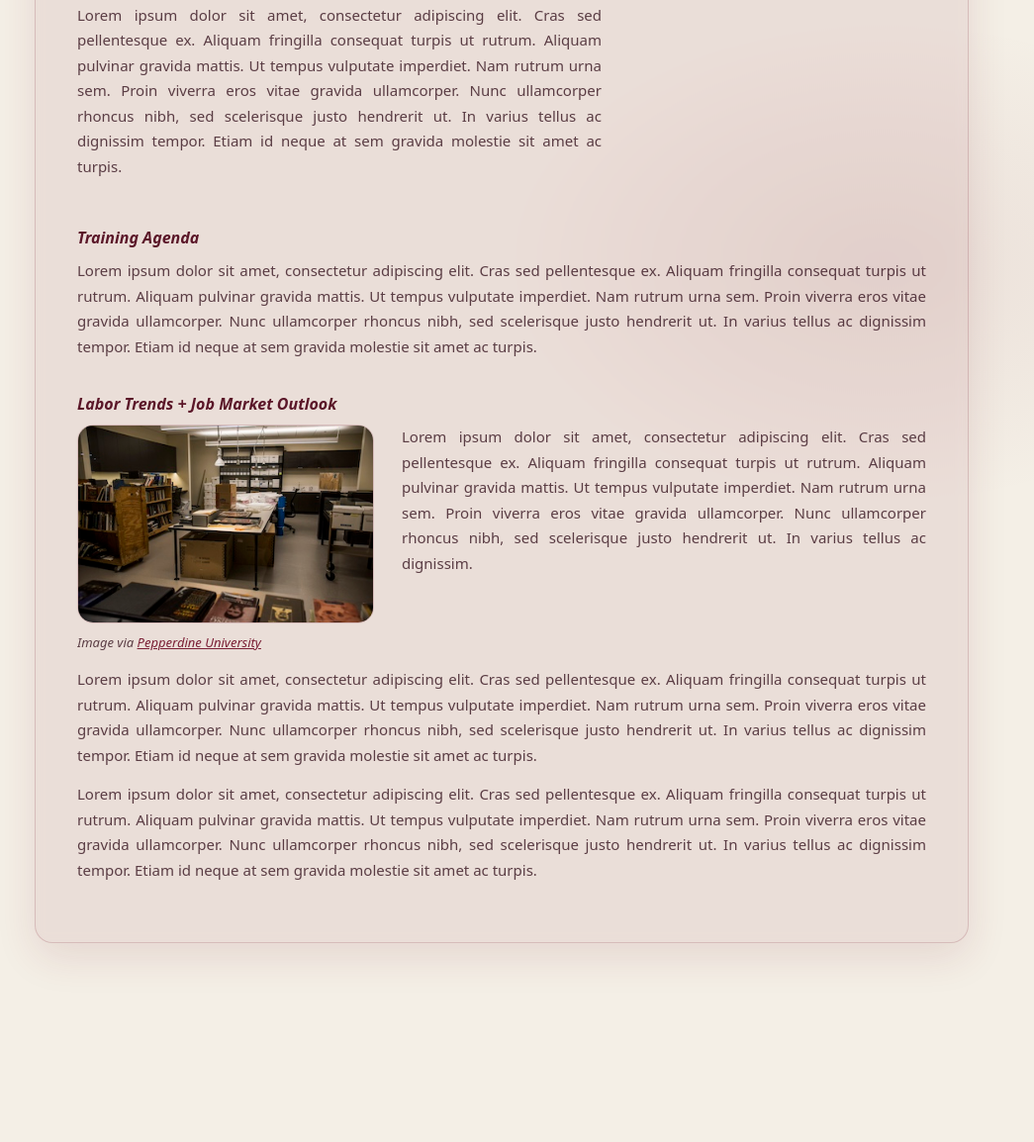
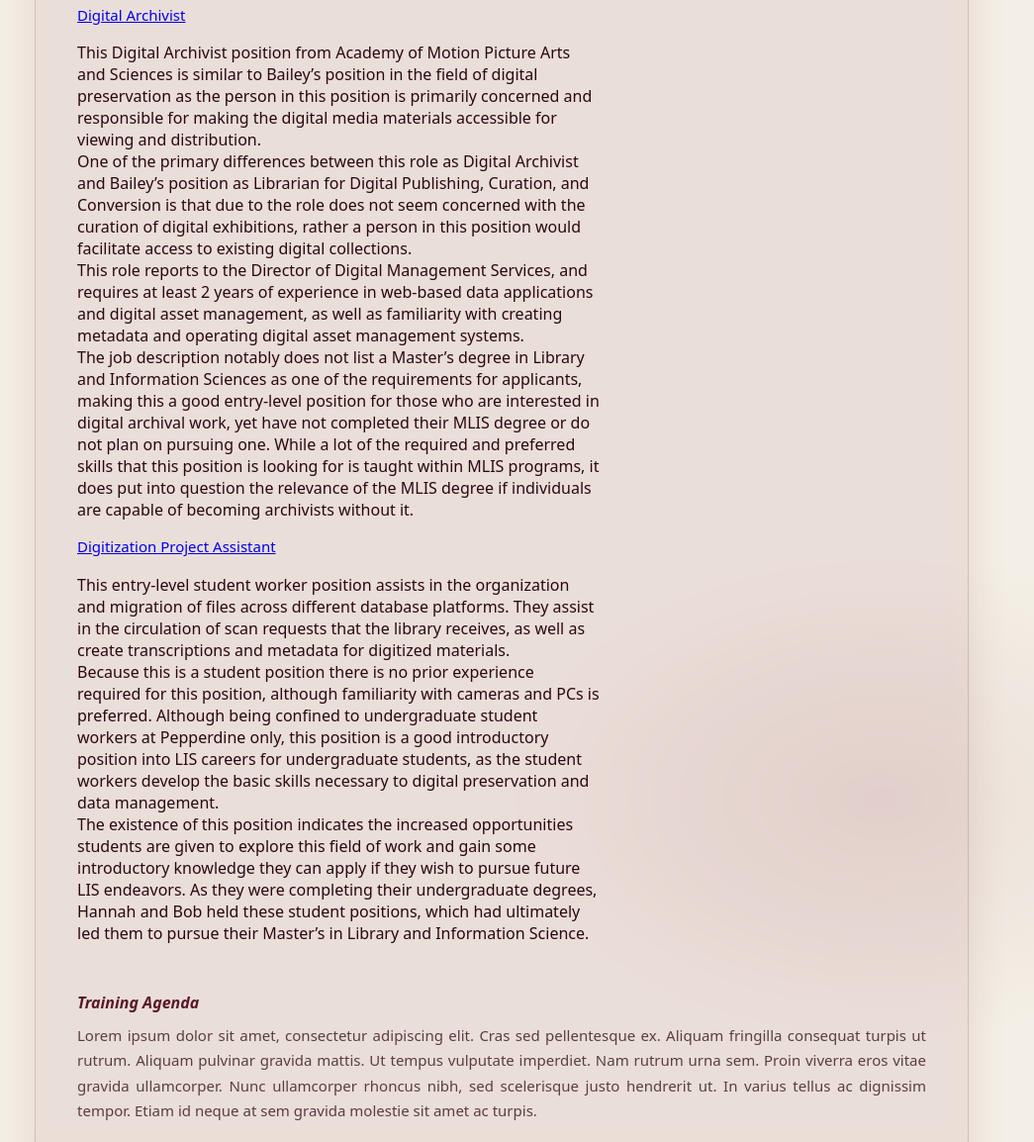
Before and after one commit to tonivang/IS270-A1-group-site, a plain HTML site: page lis.html in a window 1280 px wide. Shown: the part 1503-2657 px from the top of the page at 99% size, without its empty margins (133-1178 px from the left). Before the commit the page ends 2526 px from the top, so only its background shows below. Drawn offline with Linux system fonts and the light colour scheme.

Commit message:
Add job descriptions for Digital Archivist and Assistant
Added job descriptions for Digital Archivist and Digitization Project Assistant positions, including responsibilities and requirements.

```diff
--- a/lis.html
+++ b/lis.html
@@ -115,12 +115,68 @@
             </ul>
             </p>
             <p>
-            Lorem ipsum dolor sit amet, consectetur adipiscing elit. Cras sed pellentesque ex.
-            Aliquam fringilla consequat turpis ut rutrum. Aliquam pulvinar gravida mattis. Ut
-            tempus vulputate imperdiet. Nam rutrum urna sem. Proin viverra eros vitae gravida
-            ullamcorper. Nunc ullamcorper rhoncus nibh, sed scelerisque justo hendrerit ut. In varius
-            tellus ac dignissim tempor. Etiam id neque at sem gravida molestie sit amet ac turpis.
+              <a href="https://www.libraryjobshq.com/jobs/digital-archivist-9f81401a?utm_campaign=google_jobs_apply&utm_source=google_jobs_apply&utm_medium=organic">Digital Archivist</a>
             </p>
+            <p>
+              <ul>
+                <li>
+                  This Digital Archivist position from Academy of Motion Picture Arts and
+                  Sciences is similar to Bailey’s position in the field of digital preservation
+                  as the person in this position is primarily concerned and responsible for
+                  making the digital media materials accessible for viewing and distribution.
+                </li>
+                <li>
+                  One of the primary differences between this role as Digital Archivist and
+                  Bailey’s position as Librarian for Digital Publishing, Curation, and Conversion
+                  is that due to the role does not seem concerned with the curation of digital
+                  exhibitions, rather a person in this position would facilitate access to existing
+                  digital collections.
+                </li>
+                <li>
+                  This role reports to the Director of Digital Management Services, and requires at
+                  least 2 years of experience in web-based data applications and digital asset
+                  management, as well as familiarity with creating metadata and operating digital
+                  asset management systems.
+                </li>
+                <li>
+                  The job description notably does not list a Master’s degree in Library and
+                  Information Sciences as one of the requirements for applicants, making this a
+                  good entry-level position for those who are interested in digital archival work,
+                  yet have not completed their MLIS degree or do not plan on pursuing one. While a
+                  lot of the required and preferred skills that this position is looking for is
+                  taught within MLIS programs, it does put into question the relevance of the MLIS
+                  degree if individuals are capable of becoming archivists without it.
+                </li>
+              </ul>
+            </p>
+          <p>
+            <a href="https://infoguides.pepperdine.edu/c.php?g=287518">Digitization Project Assistant</a>
+          </p>
+          <p>
+            <ul>
+              <li>
+                This entry-level student worker position assists in the organization and migration of
+                files across different database platforms. They assist in the circulation of scan
+                requests that the library receives, as well as create transcriptions and metadata for
+                digitized materials.
+              </li>
+              <li>
+                Because this is a student position there is no prior experience required for this
+                position, although familiarity with cameras and PCs is preferred. Although being
+                confined to undergraduate student workers at Pepperdine only, this position is a
+                good introductory position into LIS careers for undergraduate students, as the
+                student workers develop the basic skills necessary to digital preservation and
+                data management.
+              </li>
+              <li>
+                The existence of this position indicates the increased opportunities students are
+                given to explore this field of work and gain some introductory knowledge they can
+                apply if they wish to pursue future LIS endeavors. As they were completing their
+                undergraduate degrees, Hannah and Bob held these student positions, which had
+                ultimately led them to pursue their Master’s in Library and Information Science.
+              </li>
+            </ul>
+          </p>
         </div>
 
 
```
